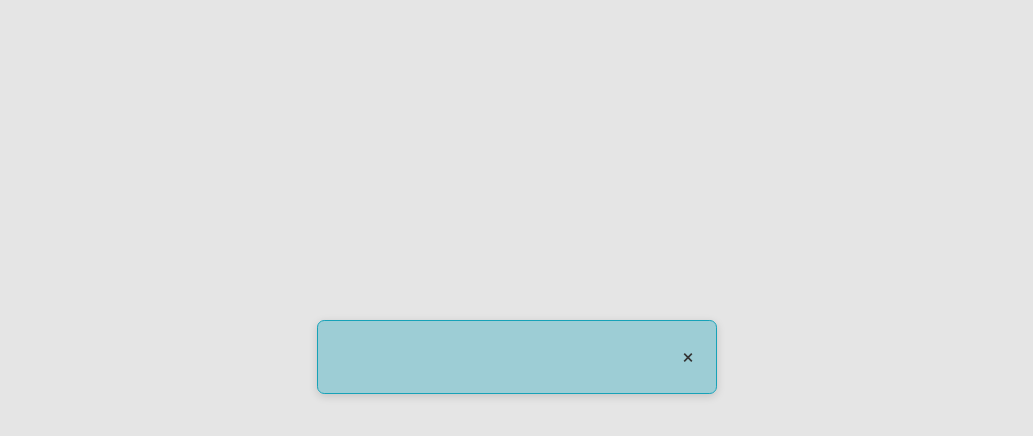
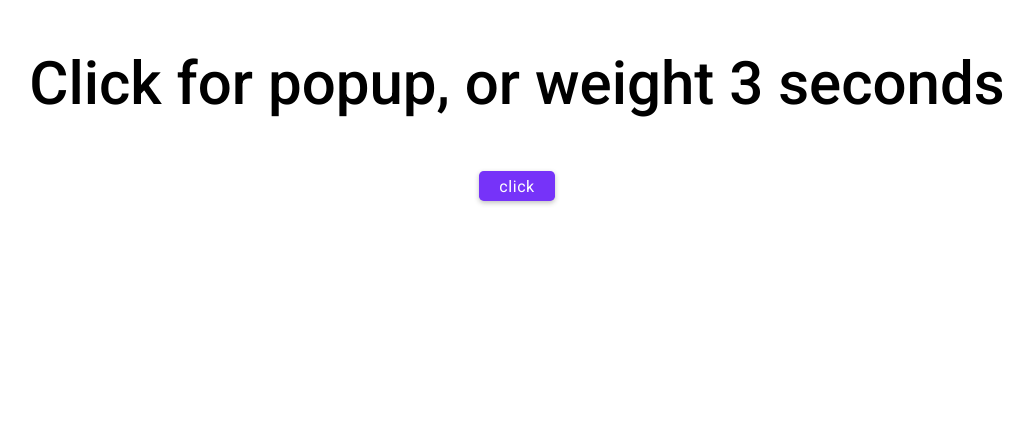
Before and after one commit to ArfinHasib/React-Projects, a React (Create React App) app: page / in a window 1280 px wide. Shown: the top 436 px of the page, without its empty margins (123-1156 px from the left). Built offline with nearby package versions, Linux system fonts and the light colour scheme.

Commit message:
11-MagicPopup(Trigger a popup and close it)

```diff
--- a/src/projects/11-MagicPopUp/PopupApp.jsx
+++ b/src/projects/11-MagicPopUp/PopupApp.jsx
@@ -1,10 +1,29 @@
-import React from 'react';
+import React, { useState } from 'react';
 import Popup from '../components/Popup.component';
+import Button from '../components/Button';
+import Title from '../components/Title';
 
 export default function PopupApp() {
+   const [trigger, setTrigger] = useState(false);
+
+   const handleTrigger = () => {
+      console.log('trigger');
+      setTrigger(true);
+   };
+
    return (
-      <div>
-         <Popup type={'alert-info'} text='' />
+      <div className='text-center'>
+         <Title text='Click for popup, or weight 3 seconds' />
+
+         <Button btnClass='btn-primary' onClick={handleTrigger} />
+         {trigger && (
+            <Popup
+               type={'alert-info'}
+               title='Triggered Popup'
+               text='This popup was triggered by a button'
+               handleClose={() => setTrigger(false)}
+            />
+         )}
       </div>
    );
 }
--- a/src/projects/components/Popup.component.jsx
+++ b/src/projects/components/Popup.component.jsx
@@ -20,8 +20,8 @@ export default function Popup({ type, title, text, handleClose }) {
       <div style={popupContainer}>
          <div className={`${type}`} style={popupStyle}>
             <div className='alert-close'>
-               <div className='d-flex flex-column'>
-                  <h4 className='mb-1'>{title && 'popup title'}</h4>
+               <div className='d-flex flex-column text-left'>
+                  <h4 className='mb-1'>{title}</h4>
                   <p>{text && text}</p>
                </div>
                <Button
```
